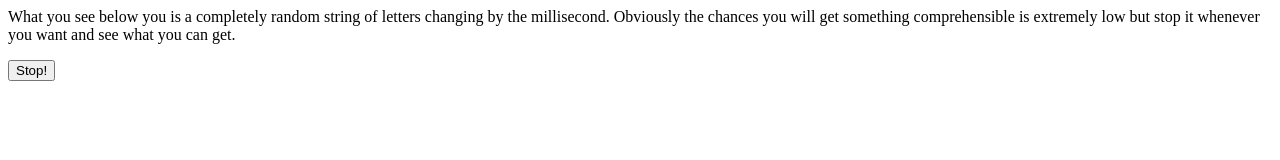
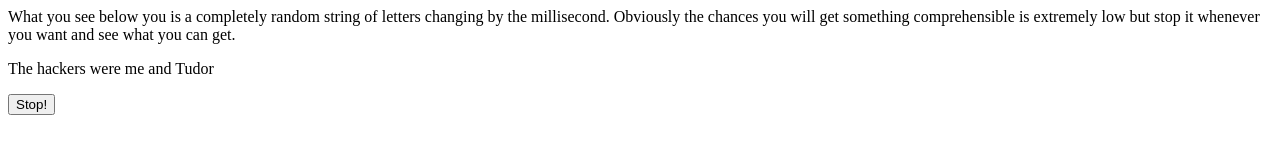
Before and after one commit to Xandawesome/randomLetters, a plain HTML site: page index.html in a window 1280 px wide. Both pictures are taken after a click on the button "Stop!". Drawn offline with Linux system fonts and the light colour scheme.

Commit message:
Update index.html

```diff
--- a/index.html
+++ b/index.html
@@ -1,10 +1,27 @@
 <html>
-	<head>
-		<script type="text/javascript" src="script.js"></script>
-	</head>
 	<body>
 		<p>What you see below you is a completely random string of letters changing by the millisecond. Obviously the chances you will get something comprehensible is extremely low but stop it whenever you want and see what you can get.</p>
 		<p id="text_message"></p>
 		<button onclick="stop()">Stop!</button>
 	</body>
 </html>
+
+<script>
+	var messages = ["The hackers were me and Tudor"];
+	var message = messages[Math.floor(Math.random() * messages.length)]
+	var randomChars = ["a", "b", "c", "d", "e", "f", "g", "h", "i", "j", "k", "l", "m", "n", "o", "p", "q", "r", "s", "t", "u", "v", "w", "x", "y", "z", "A", "B", "C", "D", "E", "F", "G", "H", "I", "J", "K", "L", "M", "N", "O", "P", "Q", "R", "S", "T", "U", "V", "W", "X", "Y", "Z"];
+
+	var randomStringInterval = setInterval(randomString, 10);
+
+	function randomString() {
+		document.getElementById("text_message").innerHTML = "";
+		for (i = 0; i < message.length; i++) {
+			document.getElementById("text_message").innerHTML += randomChars[Math.floor(Math.random() * randomChars.length)];
+		}
+	}
+
+	function stop() {
+		clearInterval(randomStringInterval);
+		document.getElementById("text_message").innerHTML = message;
+	}
+</script>
```
